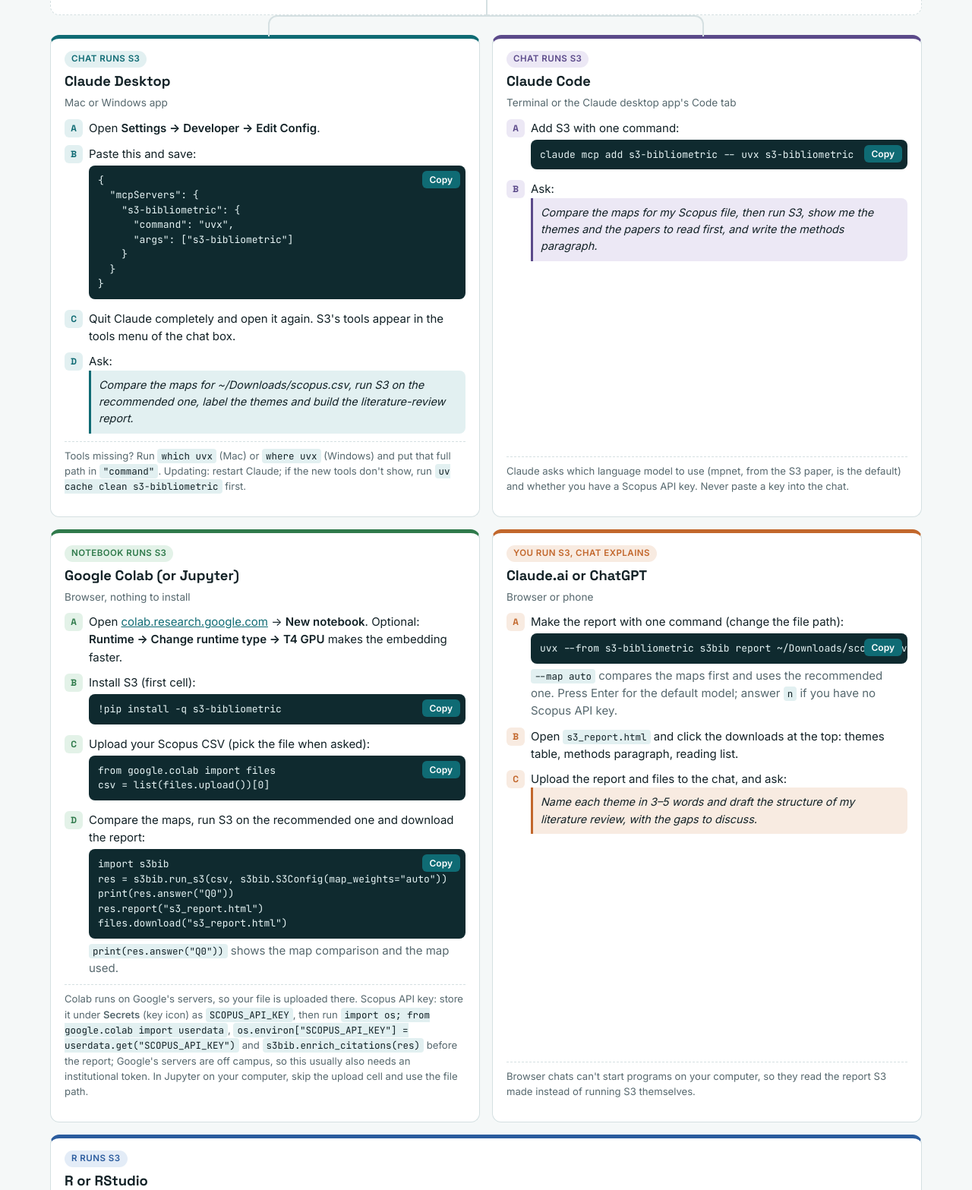
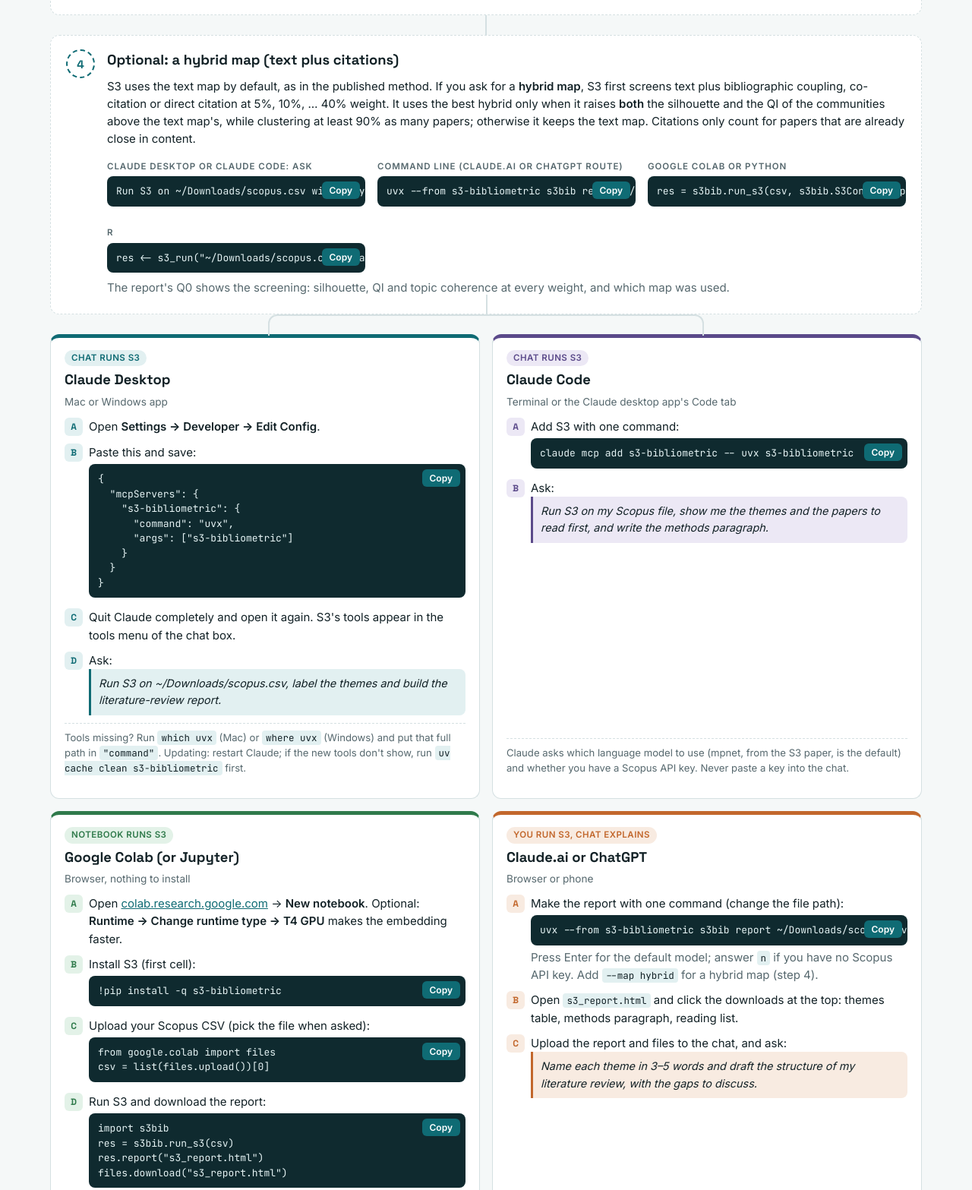
Before and after one commit to AI-Growth-Lab/S3, a plain HTML site: page docs/index.html in a window 1280 px wide. Shown: the part 1096-2663 px from the top of the page at 76% size. Drawn offline with Linux system fonts and the light colour scheme; no server answers.

Commit message:
Guide and README: text map by default, step 4 for a hybrid map

```diff
--- a/docs/index.html
+++ b/docs/index.html
@@ -156,6 +156,26 @@ a.fact:hover{border-color:var(--teal)}
         <p class="mut">Reference lists need your institution's Scopus access: run it on campus or the VPN, or ask your library for an institutional token. Never paste a key into a chat.</p>
       </div>
     </section>
+    <div class="join"></div>
+
+    <section class="step opt" aria-labelledby="s4o">
+      <div class="num">4</div>
+      <h2 id="s4o">Optional: a hybrid map (text plus citations)</h2>
+      <div class="body">
+        <p>S3 uses the text map by default, as in the published method. If you ask for a <b>hybrid map</b>, S3 first screens text plus bibliographic coupling, co-citation or direct citation at 5%, 10%, … 40% weight. It uses the best hybrid only when it raises <b>both</b> the silhouette and the QI of the communities above the text map's, while clustering at least 90% as many papers; otherwise it keeps the text map. Citations only count for papers that are already close in content.</p>
+        <div class="os">
+          <div><div class="label">Claude Desktop or Claude Code: ask</div>
+            <div class="cmd"><span>Run S3 on ~/Downloads/scopus.csv with a hybrid map.</span><button class="copy" type="button">Copy</button></div></div>
+          <div><div class="label">Command line (Claude.ai or ChatGPT route)</div>
+            <div class="cmd"><span>uvx --from s3-bibliometric s3bib report ~/Downloads/scopus.csv --map hybrid -o ~/Desktop/s3_report.html</span><button class="copy" type="button">Copy</button></div></div>
+          <div><div class="label">Google Colab or Python</div>
+            <div class="cmd"><span>res = s3bib.run_s3(csv, s3bib.S3Config(map_weights="hybrid"))</span><button class="copy" type="button">Copy</button></div></div>
+          <div><div class="label">R</div>
+            <div class="cmd"><span>res &lt;- s3_run("~/Downloads/scopus.csv", map = "hybrid")</span><button class="copy" type="button">Copy</button></div></div>
+        </div>
+        <p class="mut">The report's Q0 shows the screening: silhouette, QI and topic coherence at every weight, and which map was used.</p>
+      </div>
+    </section>
     <div class="join" style="height:0"></div>
 
     <div class="fork">
@@ -173,7 +193,7 @@ a.fact:hover{border-color:var(--teal)}
   }
 }</span><button class="copy" type="button">Copy</button></div></div></li>
           <li><div>Quit Claude completely and open it again. S3's tools appear in the tools menu of the chat box.</div></li>
-          <li><div>Ask:<div class="ask">Compare the maps for ~/Downloads/scopus.csv, run S3 on the recommended one, label the themes and build the literature-review report.</div></div></li>
+          <li><div>Ask:<div class="ask">Run S3 on ~/Downloads/scopus.csv, label the themes and build the literature-review report.</div></div></li>
         </ol>
         <p class="fix">Tools missing? Run <code>which uvx</code> (Mac) or <code>where uvx</code> (Windows) and put that full path in <code>"command"</code>. Updating: restart Claude; if the new tools don't show, run <code>uv cache clean s3-bibliometric</code> first.</p>
       </section>
@@ -183,7 +203,7 @@ a.fact:hover{border-color:var(--teal)}
         <ol>
           <li><div>Add S3 with one command:
             <div class="cmd"><span>claude mcp add s3-bibliometric -- uvx s3-bibliometric</span><button class="copy" type="button">Copy</button></div></div></li>
-          <li><div>Ask:<div class="ask">Compare the maps for my Scopus file, then run S3, show me the themes and the papers to read first, and write the methods paragraph.</div></div></li>
+          <li><div>Ask:<div class="ask">Run S3 on my Scopus file, show me the themes and the papers to read first, and write the methods paragraph.</div></div></li>
         </ol>
         <p class="fix">Claude asks which language model to use (mpnet, from the S3 paper, is the default) and whether you have a Scopus API key. Never paste a key into the chat.</p>
       </section>
@@ -197,13 +217,12 @@ a.fact:hover{border-color:var(--teal)}
           <li><div>Upload your Scopus CSV (pick the file when asked):
             <div class="cmd"><span>from google.colab import files
 csv = list(files.upload())[0]</span><button class="copy" type="button">Copy</button></div></div></li>
-          <li><div>Compare the maps, run S3 on the recommended one and download the report:
+          <li><div>Run S3 and download the report:
             <div class="cmd"><span>import s3bib
-res = s3bib.run_s3(csv, s3bib.S3Config(map_weights="auto"))
-print(res.answer("Q0"))
+res = s3bib.run_s3(csv)
 res.report("s3_report.html")
 files.download("s3_report.html")</span><button class="copy" type="button">Copy</button></div>
-            <span class="mut"><code>print(res.answer("Q0"))</code> shows the map comparison and the map used.</span></div></li>
+            <span class="mut">For a hybrid map, see step 4.</span></div></li>
         </ol>
         <p class="fix">Colab runs on Google's servers, so your file is uploaded there. Scopus API key: store it under <b>Secrets</b> (key icon) as <code>SCOPUS_API_KEY</code>, then run <code>import os; from google.colab import userdata</code>, <code>os.environ["SCOPUS_API_KEY"] = userdata.get("SCOPUS_API_KEY")</code> and <code>s3bib.enrich_citations(res)</code> before the report; Google's servers are off campus, so this usually also needs an institutional token. In Jupyter on your computer, skip the upload cell and use the file path.</p>
       </section>
@@ -212,8 +231,8 @@ files.download("s3_report.html")</span><button class="copy" type="button">Copy</
         <header><span class="badge">You run S3, chat explains</span><h3 id="lc">Claude.ai or ChatGPT</h3><span class="who">Browser or phone</span></header>
         <ol>
           <li><div>Make the report with one command (change the file path):
-            <div class="cmd"><span>uvx --from s3-bibliometric s3bib report ~/Downloads/scopus.csv --map auto -o ~/Desktop/s3_report.html</span><button class="copy" type="button">Copy</button></div>
-            <span class="mut"><code>--map auto</code> compares the maps first and uses the recommended one. Press Enter for the default model; answer <code>n</code> if you have no Scopus API key.</span></div></li>
+            <div class="cmd"><span>uvx --from s3-bibliometric s3bib report ~/Downloads/scopus.csv -o ~/Desktop/s3_report.html</span><button class="copy" type="button">Copy</button></div>
+            <span class="mut">Press Enter for the default model; answer <code>n</code> if you have no Scopus API key. Add <code>--map hybrid</code> for a hybrid map (step 4).</span></div></li>
           <li><div>Open <code>s3_report.html</code> and click the downloads at the top: themes table, methods paragraph, reading list.</div></li>
           <li><div>Upload the report and files to the chat, and ask:<div class="ask">Name each theme in 3–5 words and draft the structure of my literature review, with the gaps to discuss.</div></div></li>
         </ol>
@@ -227,7 +246,7 @@ files.download("s3_report.html")</span><button class="copy" type="button">Copy</
 remotes::install_github("AI-Growth-Lab/s3-bibliometric", subdir = "r")</span><button class="copy" type="button">Copy</button></div></div></li>
           <li><div>Run S3, see the themes and write the report:
             <div class="cmd"><span>library(s3bibliometric)
-res &lt;- s3_run("~/Downloads/scopus.csv", map = "auto")
+res &lt;- s3_run("~/Downloads/scopus.csv")
 s3_communities(res)
 s3_report(res, "s3_report.html")</span><button class="copy" type="button">Copy</button></div></div></li>
           <li><div>Work with any answer in R, for example the foundations of each theme:
```
Also changed, not shown: 1 other file.
